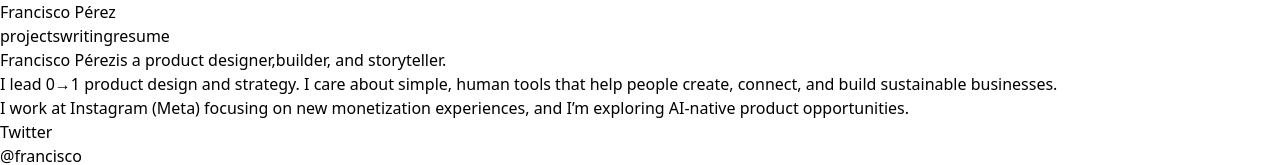
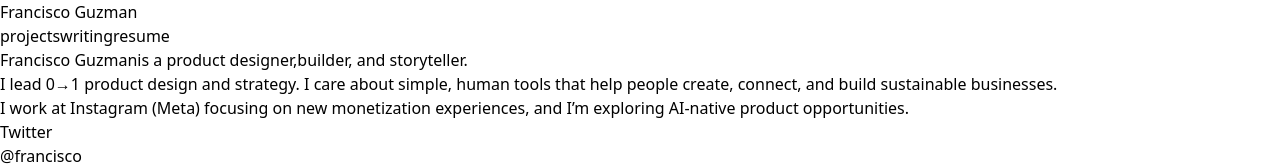
Before and after one commit to fguzman/personal-site, a React (Vite) app: page / in a window 1280 px wide. Shown: the top 165 px of the page. Built offline with nearby package versions, Linux system fonts and the light colour scheme; the HTML template or start-up script is replaced by a standard one.

Commit message:
Update App.tsx

```diff
--- a/src/App.tsx
+++ b/src/App.tsx
@@ -10,9 +10,8 @@ import React, { useMemo, useEffect, useState } from "react";
  * • Uses Tailwind classes
  */
 
-// ====== EDIT ME: your content ======
 const profile = {
-  name: "Francisco Pérez",
+  name: "Francisco Guzman",
   taglineLines: ["is a product designer,", "builder, and storyteller."],
   blurb:
     "I lead 0→1 product design and strategy. I care about simple, human tools that help people create, connect, and build sustainable businesses.",
```
